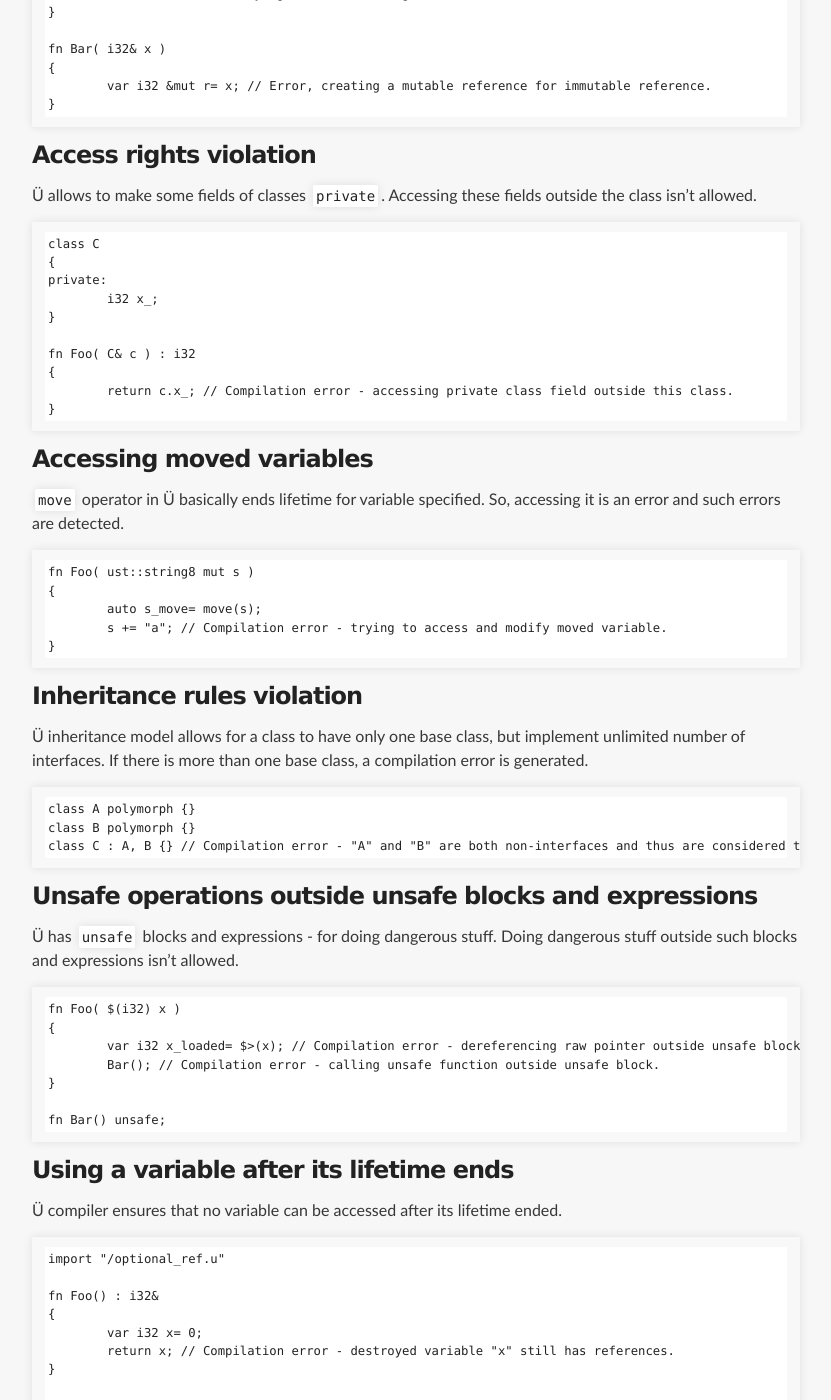
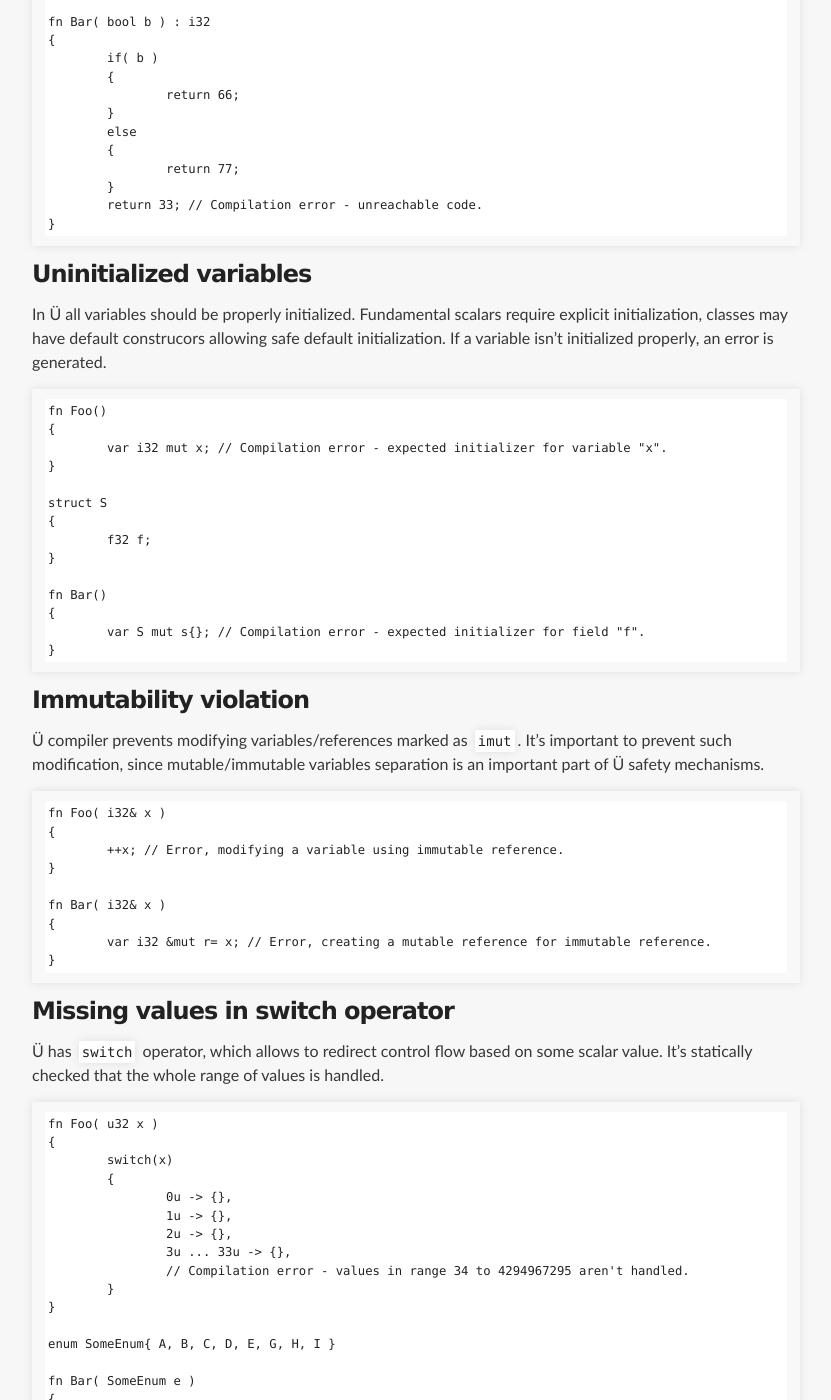
Before and after one commit to Panzerschrek/U-00DC-Sprache-site, a Jekyll site: the page built from what_errors_can_be_prevented.md, in a window 1280 px wide and 1400 px high, scrolled down 1514 px. Shown: the whole window, without its empty margins (224-1055 px from the left). Built offline with Jekyll 4.4.1, drawn with Linux system fonts in a browser that asks for light colours; our own code applies the rules of GitHub Pages for plain Markdown files; some of the changed text lies outside the part shown.

Commit message:
Dobavleno opisanije jescö nekotoryh ošibok.

````diff
--- a/what_errors_can_be_prevented.md
+++ b/what_errors_can_be_prevented.md
@@ -65,10 +65,58 @@ fn Foo( bool b, i32 mut x )
 }
 ```
 
+Trivially-unreachable code is also detected and an error is generated.
+
+```
+fn Foo()
+{
+	return;
+	var i32 x= 0; // Compilation error - unreachable code.
+}
+
+fn Bar( bool b ) : i32
+{
+	if( b )
+	{
+		return 66;
+	}
+	else
+	{
+		return 77;
+	}
+	return 33; // Compilation error - unreachable code.
+}
+```
+
+
+### Uninitialized variables
+
+In Ü all variables should be properly initialized.
+Fundamental scalars require explicit initialization, classes may have default construcors allowing safe default initialization.
+If a variable isn't initialized properly, an error is generated.
+
+```
+fn Foo()
+{
+	var i32 mut x; // Compilation error - expected initializer for variable "x".
+}
+
+struct S
+{
+	f32 f;
+}
+
+fn Bar()
+{
+	var S mut s{}; // Compilation error - expected initializer for field "f".
+}
+```
+
 
 ### Immutability violation
 
 Ü compiler prevents modifying variables/references marked as `imut`.
+It's important to prevent such modification, since mutable/immutable variables separation is an important part of Ü safety mechanisms.
 
 ```
 fn Foo( i32& x )
@@ -79,6 +127,39 @@ fn Foo( i32& x )
 fn Bar( i32& x )
 {
 	var i32 &mut r= x; // Error, creating a mutable reference for immutable reference.
+}
+```
+
+
+### Missing values in switch operator
+
+Ü has `switch` operator, which allows to redirect control flow based on some scalar value.
+It's statically checked that the whole range of values is handled.
+
+```
+fn Foo( u32 x )
+{
+	switch(x)
+	{
+		0u -> {},
+		1u -> {},
+		2u -> {},
+		3u ... 33u -> {},
+		// Compilation error - values in range 34 to 4294967295 aren't handled.
+	}
+}
+
+enum SomeEnum{ A, B, C, D, E, G, H, I }
+
+fn Bar( SomeEnum e )
+{
+	switch(e)
+	{
+		SomeEnum::A, SomeEnum::B -> {},
+		SomeEnum::C ... SomeEnum::E -> {},
+		SomeEnum::I -> {},
+		// Compilation error - values in range 5 to 6 (SomeEnum::G to SomeEnum::H) aren't handled.
+	}
 }
 ```
 
@@ -389,3 +470,10 @@ fn Foo()
 }
 
 ```
+
+
+### Out of memory
+
+If operating system fails to allocate enough memory for a program written in Ü, this program will be likely terminated.
+Ü has no mechanism of handling of out-of-memory sistuations, since doing so isn't generally possible and can make the language too complex.
+Other langauges like C++ or Java try to throw exceptions if memory allocation fails, but usually this doesn't work well and programs aren't designed to catch handle such exceptions.
````
